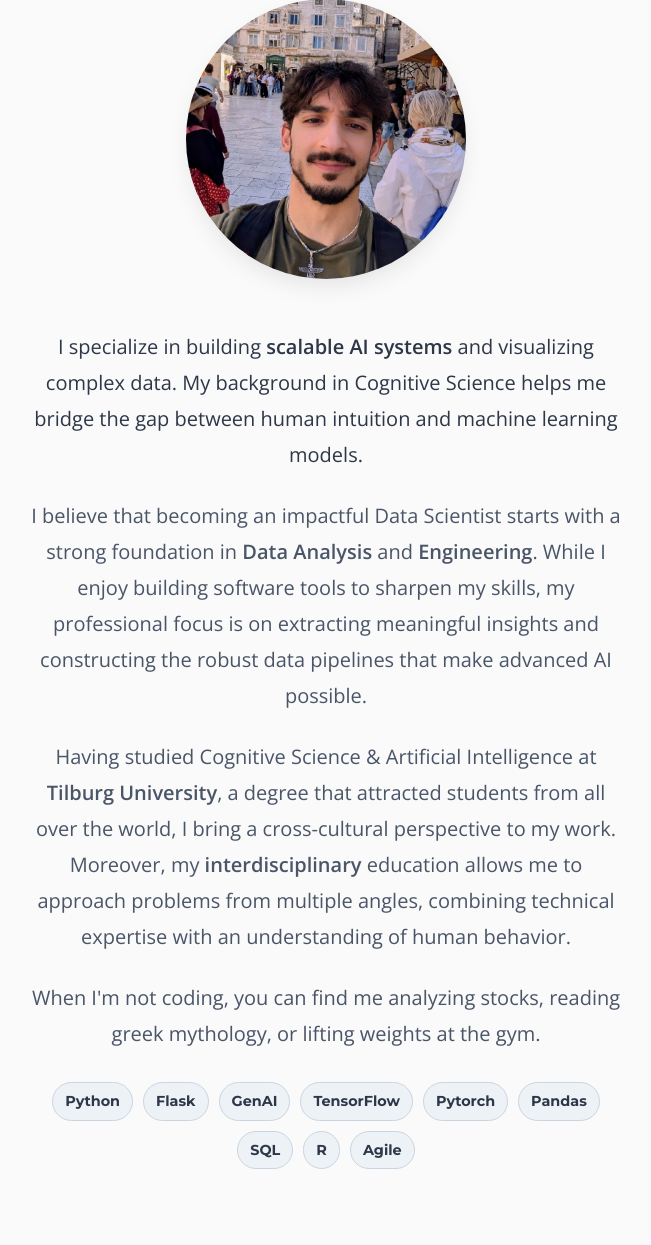
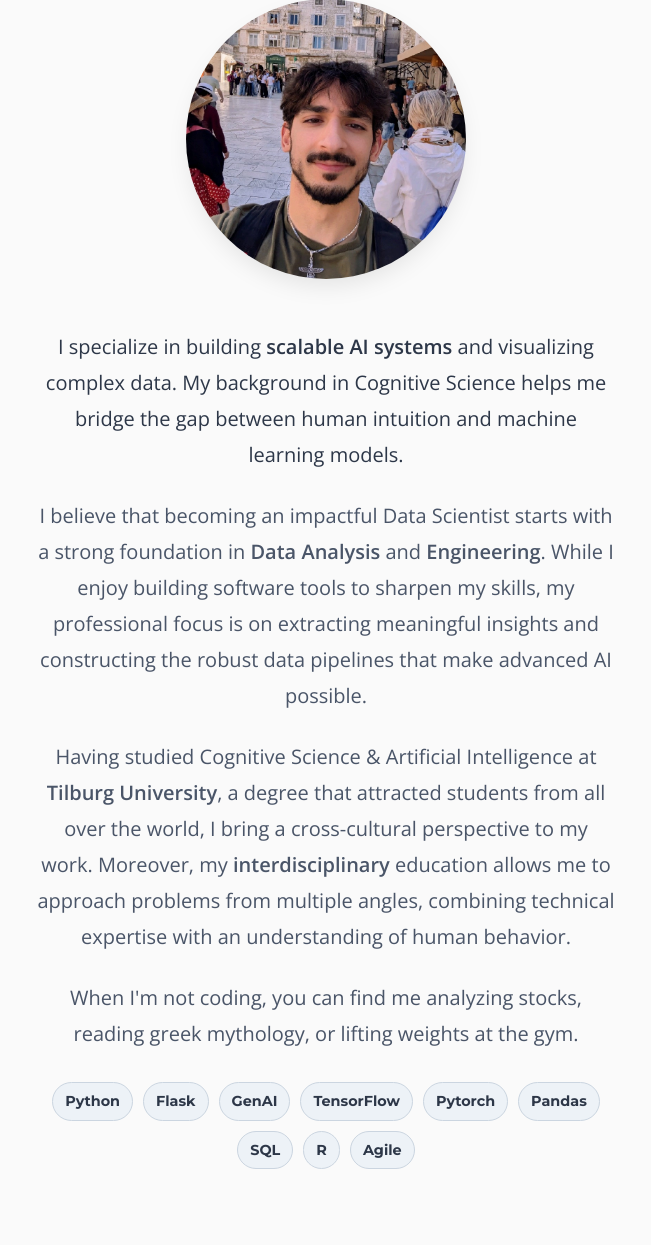
Before and after one commit to Arashi20/Personal_Portfolio_Website, a Flask app: page / in a window 1280 px wide. Shown: the part 460-1705 px from the top of the page, without its empty margins (314-965 px from the left). Run offline with Flask 3, Linux system fonts and the light colour scheme.

Commit message:
Changing main text width

```diff
--- a/static/css/style.css
+++ b/static/css/style.css
@@ -296,10 +296,11 @@ a {
 
 /* The container for text */
 .bio-summary {
-    max-width: 600px; /* Keeps line length readable */
+    max-width: 800px; /* Keeps line length readable */
     margin: 40px auto;
     text-align: center;
     color: #4A5568;
+    padding: 0 20px;    /* Safety padding so text doesn't touch edge on phones */
 }
 
 /* The "Hook" paragraph */
@@ -308,6 +309,7 @@ a {
     color: #2D3748;     /* Darker color for emphasis */
     margin-bottom: 20px;
     font-weight: 400;
+
 }
 
 /* Standard paragraph spacing */
@@ -315,6 +317,7 @@ a {
     margin-bottom: 25px;
     font-size: 1.25rem;
     line-height: 1.8;
+
 }
 
 /* The Badge Container */
```
